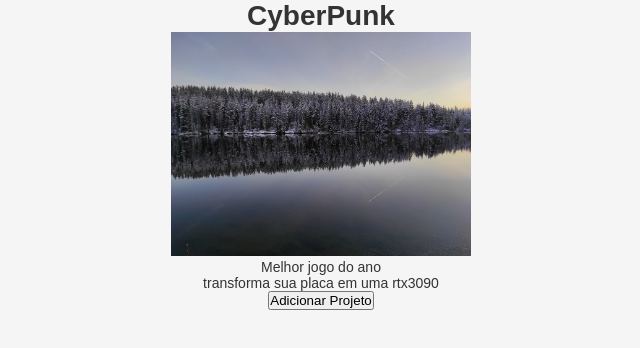
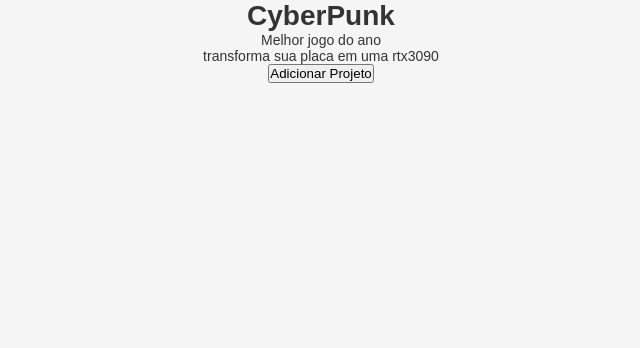
Before and after one commit to DanielAzevedoM/GoStack-Bootcamp, a React app in the folder Nível 1/ReactJS/: page / in a window 1280 px wide. Shown: the top 348 px of the page, without its empty margins (319-959 px from the left). Built offline with nearby package versions, Linux system fonts and the light colour scheme; the HTML template or start-up script is replaced by a standard one.

Commit message:
Aulas 1, 2, 3, 4 e 5 concluidas

```diff
--- a/Nível 1/ReactJS/package.json
+++ b/Nível 1/ReactJS/package.json
@@ -12,6 +12,7 @@
     "@babel/core": "^7.12.10",
     "@babel/preset-env": "^7.12.10",
     "@babel/preset-react": "^7.12.10",
+    "axios": "^0.21.0",
     "babel-loader": "^8.2.2",
     "css-loader": "^5.0.1",
     "file-loader": "^6.2.0",
--- a/Nível 1/ReactJS/src/App.js
+++ b/Nível 1/ReactJS/src/App.js
@@ -1,8 +1,8 @@
 import React, { useState } from 'react'
 
+import api from './services/api'
+
 import './App.css'
-
-import backgroundImage from './assets/background.jpeg'
 
 import Header from './components/Header'
 
@@ -24,7 +24,7 @@
         <>
         <Header title="CyberPunk"/>
 
-        <img width={300} src={backgroundImage} />
+
 
         <ul>
             {projects.map(project => <li key={project}>{project}</li>)}
--- /dev/null
+++ b/Nível 1/ReactJS/src/services/api.js
@@ -0,0 +1,7 @@
+import axios from 'axios'
+
+const api = axios.create({
+    baseURL:"localhost:3000"
+})
+
+export default api
```
Also changed, not shown: Nível 1/ReactJS/src/assets/background.jpeg (deleted), 1 other file (tests, documents, lock files or other folders).
